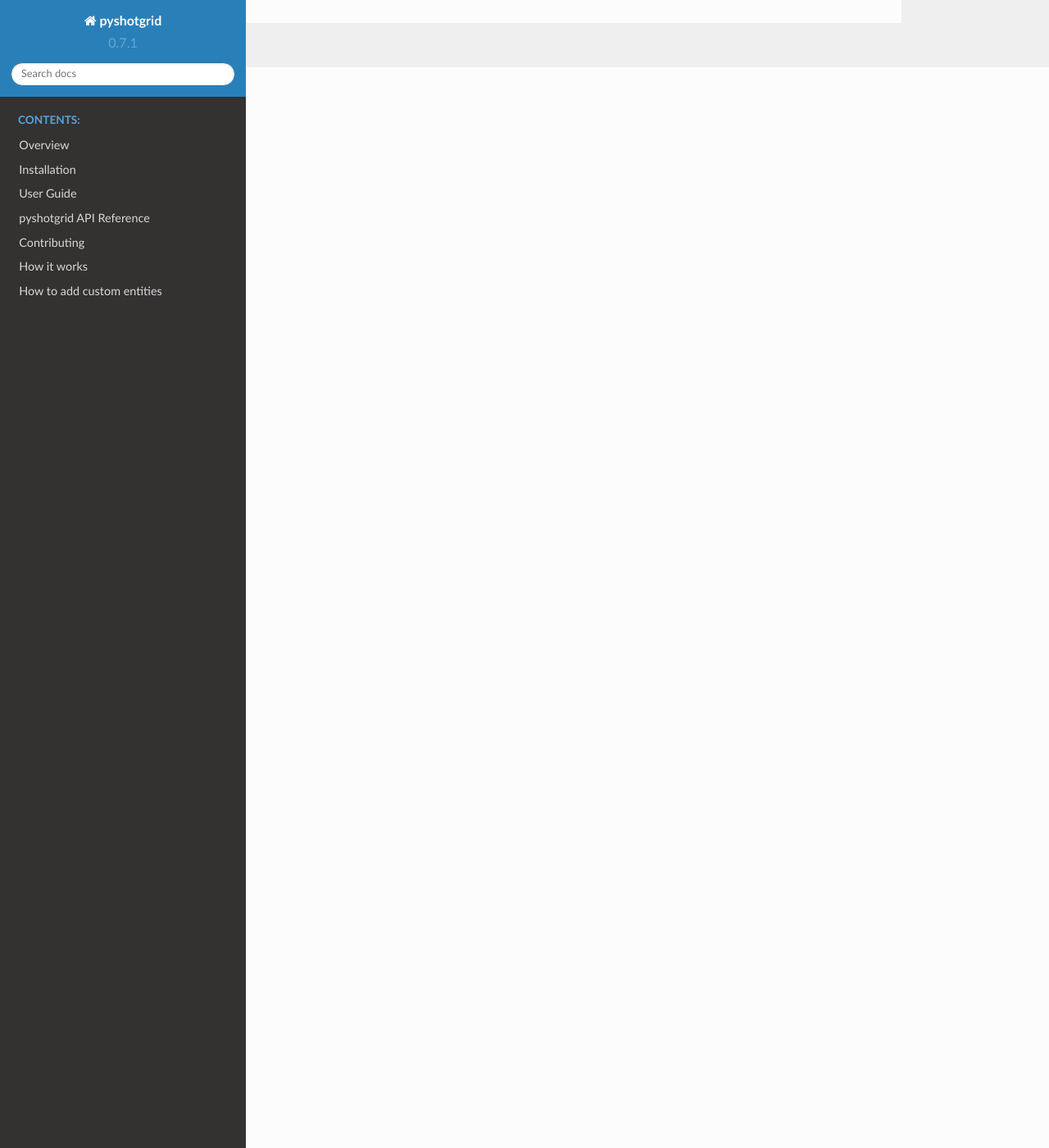
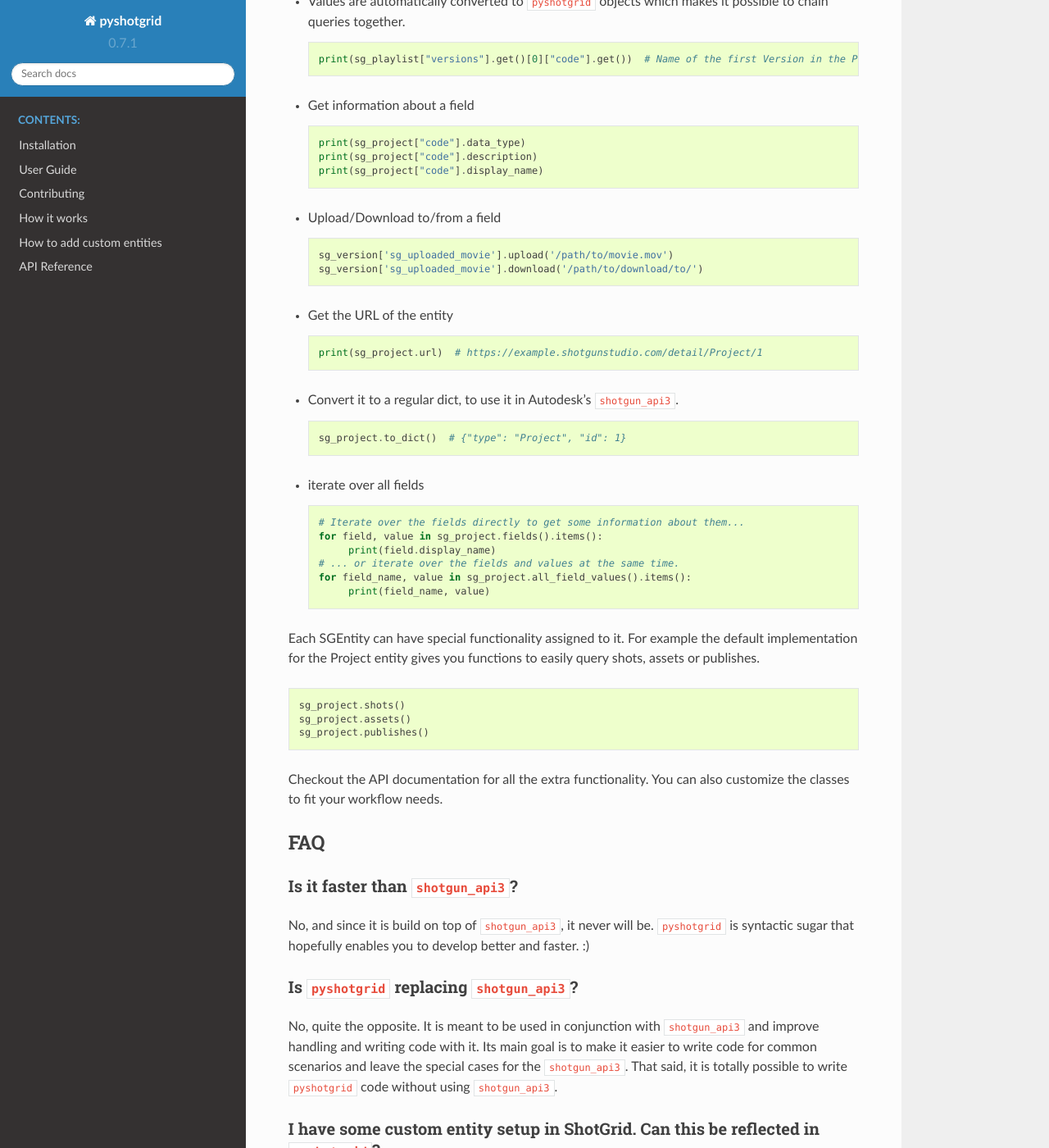
Before and after one commit to vladyslavk0/pyshotgrid, a Sphinx documentation site: the page built from docs/index.rst, in a window 1280 px wide and 1400 px high, scrolled down 1318 px. Shown: the whole window at 82% size. Built offline with Sphinx 7.4.7 and the Read the Docs theme 2.0.0, drawn with Linux system fonts in a browser that asks for light colours; some of the changed text lies outside the part shown.

Commit message:
Refactor and shorten Documentation

````diff
--- a/README.md
+++ b/README.md
@@ -3,8 +3,6 @@
 [![Tests](https://github.com/fabiangeisler/pyshotgrid/actions/workflows/Tests.yml/badge.svg)](https://github.com/fabiangeisler/pyshotgrid/actions/workflows/Tests.yml)
 [![pre-commit](https://img.shields.io/badge/pre--commit-enabled-brightgreen?logo=pre-commit&logoColor=white)](https://github.com/pre-commit/pre-commit)
 [![Code style: black](https://img.shields.io/badge/code%20style-black-000000.svg)](https://github.com/psf/black)
-
-# Overview
 
 `pyshotgrid` is a python package that gives you a pythonic and
 object oriented way to talk to [Autodesk ShotGrid](https://www.autodesk.com/products/shotgrid/overview).
@@ -13,7 +11,7 @@
 > This python library is still in early development and the API is not yet stable.
 > Please be cautious in a production environment.
 
-## Quickstart
+# Quickstart
 
 Install `pyshotgrid` via pip:
 
@@ -40,7 +38,7 @@
         print(shot["code"].get())
 ```
 
-## Features
+# Features
 
 In `pyshotgrid` you are working with `SGEntity` instances which each represent exactly one entity
 in ShotGrid. Any operation on it is reflected to ShotGrid.
@@ -105,31 +103,31 @@
 Checkout the API documentation for all the extra functionality.
 You can also customize the classes to fit your workflow needs.
 
-## FAQ
+# FAQ
 
-### Is it faster than `shotgun_api3`?
+## Is it faster than `shotgun_api3`?
 No, and since it is build on top of `shotgun_api3`, it never will be.
 `pyshotgrid` is syntactic sugar that hopefully enables you to develop better and faster. :)
 
-### Is `pyshotgrid` replacing `shotgun_api3`?
+## Is `pyshotgrid` replacing `shotgun_api3`?
 No, quite the opposite. It is meant to be used in conjunction with `shotgun_api3` and
 improve handling and writing code with it. Its main goal is to make it easier to write
 code for common scenarios and leave the special cases for the `shotgun_api3`. That said,
 it is totally possible to write `pyshotgrid` code without using `shotgun_api3`.
 
-### I have some custom entity setup in ShotGrid. Can this be reflected in `pyshotgrid`?
+## I have some custom entity setup in ShotGrid. Can this be reflected in `pyshotgrid`?
 Yes, it can! By default `pyshotgrid` returns any entity as `SGEntity` to provide
 A minimum of functionality in all cases. However you can write your own class
 that inherits from `SGEntity` and register that to `pyshotgrid`. After that,
 pyshotgrid will use your custom entity whenever you ask for it. With this method
 you can even overwrite default classes that ship with `pyshotgrid`.
 
-### Is this an official project from Autodesk?
+## Is this an official project from Autodesk?
 No, just a brainchild from me, [Fabian Geisler](https://github.com/fabiangeisler).
 I am a Pipeline Developer based in Berlin.
 Feel free to follow me on GitHub. :)
 
-## Credits
+# Credits
 
 This package was created with [Cookiecutter](https://github.com/audreyr/cookiecutter) and
 the [audreyr/cookiecutter-pypackage](https://github.com/audreyr/cookiecutter-pypackage) project template
--- a/docs/contributing.rst
+++ b/docs/contributing.rst
@@ -73,13 +73,17 @@
     $ python -m pip install -r requirements.txt
     $ python -m pip install -e .
 
-4. Create a branch for local development::
+4. Install the pre-commit hooks to ensure code quality::
+
+    $ pre-commit install
+
+5. Create a branch for local development::
 
     $ git checkout -b name-of-your-bugfix-or-feature
 
    Now you can make your changes locally.
 
-5. When you're done making changes, check that your changes pass flake8 and the
+6. When you're done making changes, check that your changes pass flake8 and the
    tests by running tox::
 
     $ tox
@@ -113,7 +117,6 @@
 
 To run a subset of tests::
 
-
     $ python -m unittest tests.test_pyshotgrid
 
 Deploying
@@ -123,6 +126,8 @@
 Make sure all your changes are committed.
 Then run::
 
-$ bump2version patch # possible: major / minor / patch
-$ git push
-$ git push --tags
+    $ bump2version patch # possible: major / minor / patch
+    $ git push --follow-tags
+
+After that create a Release on GitHub. This will trigger
+a GitHub action that deploys to the module to PyPI.
--- a/docs/index.rst
+++ b/docs/index.rst
@@ -1,17 +1,19 @@
 Welcome to pyshotgrid's documentation!
 ======================================
 
+.. include:: ../README.md
+   :parser: myst_parser.sphinx_
+
 .. toctree::
-   :maxdepth: 2
+   :maxdepth: 1
    :caption: Contents:
 
-   readme
    installation
    user_guide
-   modules
    contributing
    how_it_works
    how_to_add_custom_entities
+   api_reference
 
 Indices and tables
 ==================
--- a/docs/installation.rst
+++ b/docs/installation.rst
@@ -12,45 +12,12 @@
 
 .. code-block:: console
 
-    $ pip install git+https://github.com/shotgunsoftware/python-api.git@v3.3.1
+    $ pip install git+https://github.com/shotgunsoftware/python-api.git@v3.3.3
     $ pip install pyshotgrid
 
-You need to install `shotgun_api3` as a separate step, because it is not present on Pypi.
+You need to install `shotgun_api3` as a separate step, in case you want to use `pyshotgrid` in
+a standalone application.
 This is the preferred method to install pyshotgrid, as it will always install the most recent stable release.
-
-If you don't have `pip`_ installed, this `Python installation guide`_ can guide
-you through the process.
-
-.. _pip: https://pip.pypa.io
-.. _Python installation guide: http://docs.python-guide.org/en/latest/starting/installation/
-
-
-From sources
-------------
-
-The sources for pyshotgrid can be downloaded from the `Github repo`_.
-
-You can either clone the public repository:
-
-.. code-block:: console
-
-    $ git clone git://github.com/fabiangeisler/pyshotgrid
-
-Or download the `tarball`_:
-
-.. code-block:: console
-
-    $ curl -OJL https://github.com/fabiangeisler/pyshotgrid/tarball/master
-
-Once you have a copy of the source, you can install it with:
-
-.. code-block:: console
-
-    $ python setup.py install
-
-
-.. _Github repo: https://github.com/fabiangeisler/pyshotgrid
-.. _tarball: https://github.com/fabiangeisler/pyshotgrid/tarball/master
 
 
 Use pyshotgrid with ShotGrid Toolkit
--- a/docs/readme.rst
+++ /dev/null
@@ -1,2 +0,0 @@
-.. include:: ../README.md
-   :parser: myst_parser.sphinx_
--- a/docs/user_guide.rst
+++ b/docs/user_guide.rst
@@ -8,21 +8,50 @@
 ----------------------------------------
 
 After you made `pyshotgrid` accessible in ShotGrid Toolkit the best way to use it is to convert
-any entity to a `pyshotgrid` object instance. What you need for this is
-a shotgun_api3.Shotgun instance (which conveniently is present almost everywhere in SGTK),
-the type and the id of the entity. These parameters will be passed
-to the `pyshotgrid.new_entity` method, which returns you the object you want to work with.
-Conveniently the method accepts 3 ways of passing arguments to it:
+any entity to a `pyshotgrid` object instance. What you need for this is:
+- a shotgun_api3.Shotgun instance (which conveniently is present almost everywhere in SGTK)
+- the type of the entity
+- the id of the entity
+These parameters will be passed to the `pyshotgrid.new_entity` method, which returns the
+object you want to work with.
+The method accepts 3 ways of passing arguments to it:
 
 .. code-block:: python
 
     import pyshotgrid as pysg
 
     # These 3 lines all do the same thing: Initializing an entity instance of the Project with ID 1.
-    sg_entity = pysg.new_entity(sg, {'type': 'Project', 'id': 1})
-    sg_entity = pysg.new_entity(sg, 'Project', 1)
-    sg_entity = pysg.new_entity(sg, entity_type='Project', entity_id=1)
+    sg_project = pysg.new_entity(sg, {'type': 'Project', 'id': 1})
+    sg_project = pysg.new_entity(sg, 'Project', 1)
+    sg_project = pysg.new_entity(sg, entity_type='Project', entity_id=1)
 
 
 Using `pyshotgrid` in a standalone application
 ----------------------------------------------
+
+Once you installed `pyshotgrid` you can start using it throughout your project.
+The best entry point usually creating a new instance of the SGSite class. This class
+represents your ShotGrid site as a whole and has various functions to start navigating
+through it.
+
+.. Note::
+
+    You should always use the `pyshotgrid.new_site` function to create a new SGSite instance.
+    This ensures the plugin system works correctly and you do not get an instances of a
+    wrong class at some point.
+
+Here is an example on how to use it:
+
+.. code-block:: python
+
+    import pyshotgrid as pysg
+
+    site = pysg.new_site(base_url='https://example.shotgunstudio.com',
+                         script_name='Some User',
+                         api_key='$ome_password')
+
+    for project in site.projects():
+        print(project)
+        for shot in project.shots():
+            print(shot)
+            print(shot["code"].get())
````
Also changed, not shown: other parts of docs/contributing.rst (+2 -2 lines), docs/api_reference.rst (renamed from docs/modules.rst, +7 -7 lines), docs/modules/core.rst (renamed from docs/core.rst), docs/modules/field.rst (renamed from docs/field.rst), docs/modules/sg_default_entities.rst (renamed from docs/sg_default_entities.rst), docs/modules/sg_entity.rst (renamed from docs/sg_entity.rst), docs/modules/sg_site.rst (renamed from docs/sg_site.rst).
